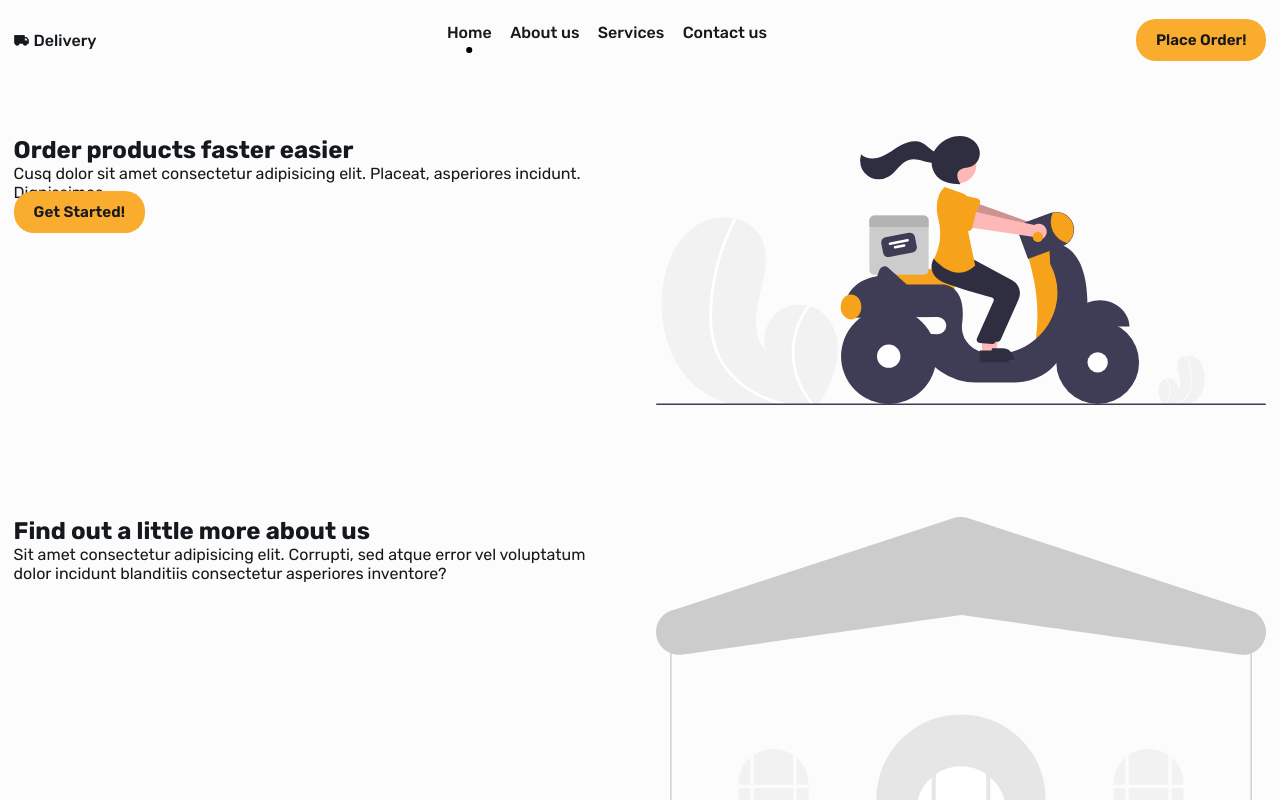
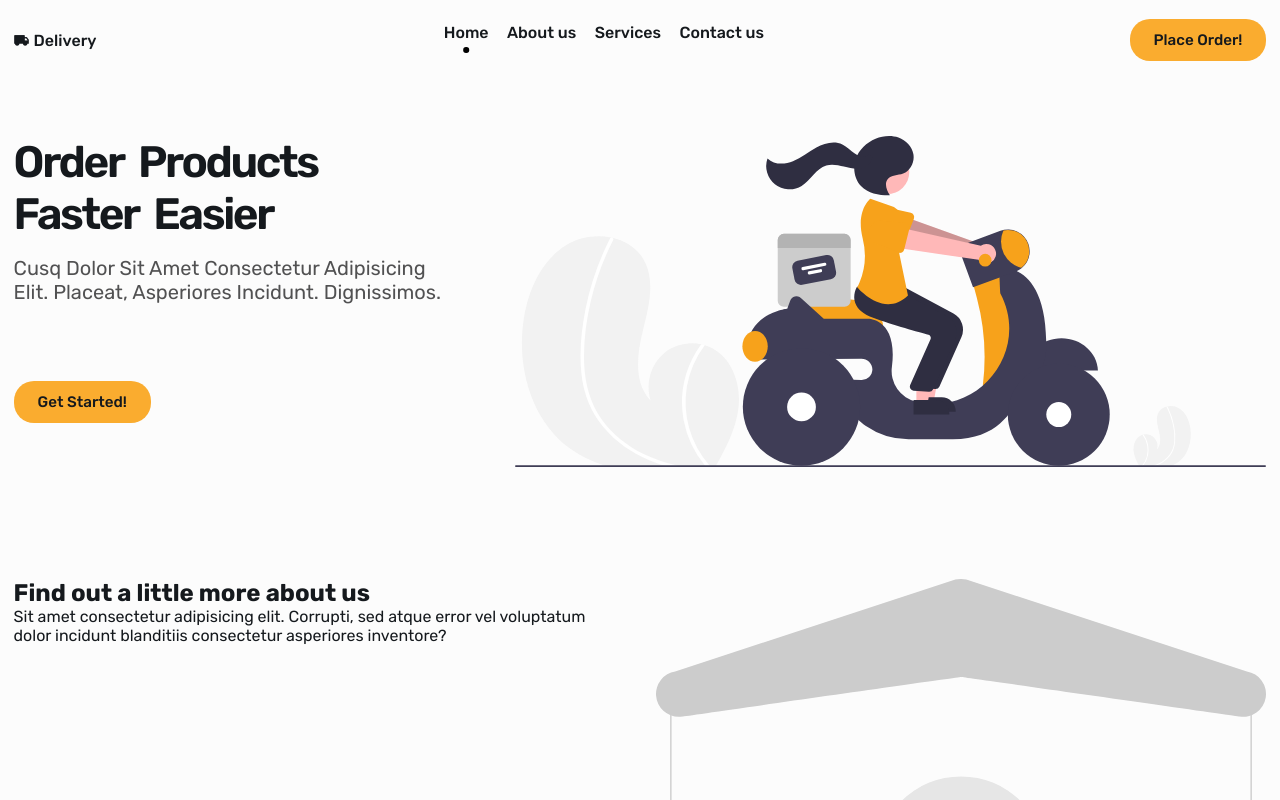
Before and after one commit to adrjmiranda/delivery-landing-page-design, a website built with webpack: page index.html in a window 1280 px wide. Shown: the top 800 px of the page. Built offline with nearby package versions, Linux system fonts and the light colour scheme.

Commit message:
style: created home section style

```diff
--- a/assets/css/style.css
+++ b/assets/css/style.css
@@ -10,12 +10,15 @@
 	--tertiary-color: #face86;
 	--white-color: #fcfcfc;
 	--black-color: #000000;
+	--gray-color: #515152;
 
 	/* Font Family */
 	--text-ff: 'Rubik', sans-serif;
 
 	/* Font Size */
 	--base-fs: 0.95rem;
+	--lg-fs: 1.25rem;
+	--xxl-fs: 2.75rem;
 
 	/* Font Weight */
 	--light-fw: 300;
@@ -92,9 +95,9 @@ img {
 
 .btn {
 	background-color: var(--primary-color);
-	padding: 0.75rem 1.25rem;
+	padding: 0.75rem 1.5rem;
 	border-radius: 1.25rem;
-	font-weight: var(--semibold-fw);
+	font-weight: var(--medium-fw);
 	font-size: var(--base-fs);
 	text-transform: capitalize;
 	transition: 0.25s ease-in-out;
@@ -188,7 +191,31 @@ img {
 /************** End of NAVBAR ***************/
 
 /***************** HOME *******************/
-/* TODO: Create HOME style */
+.home-content {
+	display: grid;
+	grid-template-columns: 35% 60%;
+	column-gap: 5%;
+}
+
+.home-title,
+.home-description {
+	text-transform: capitalize;
+}
+
+.home-title {
+	font-size: var(--xxl-fs);
+	letter-spacing: -0.15rem;
+	word-spacing: 0.5rem;
+	margin-bottom: 1rem;
+	font-weight: var(--semibold-fw);
+}
+
+.home-description {
+	margin-bottom: 5.5rem;
+	font-size: var(--lg-fs);
+	font-weight: var(--normal-fw);
+	color: var(--gray-color);
+}
 /************** End of HOME ***************/
 
 /***************** ABOUT *******************/
--- a/index.html
+++ b/index.html
@@ -79,7 +79,7 @@
 
 		<!--==================== HOME ====================-->
 		<section id="home" class="section">
-			<div class="home-content container grid-2">
+			<div class="home-content container">
 				<div class="home-text">
 					<h1 class="home-title">Order products faster easier</h1>
 					<p class="home-description">
```
